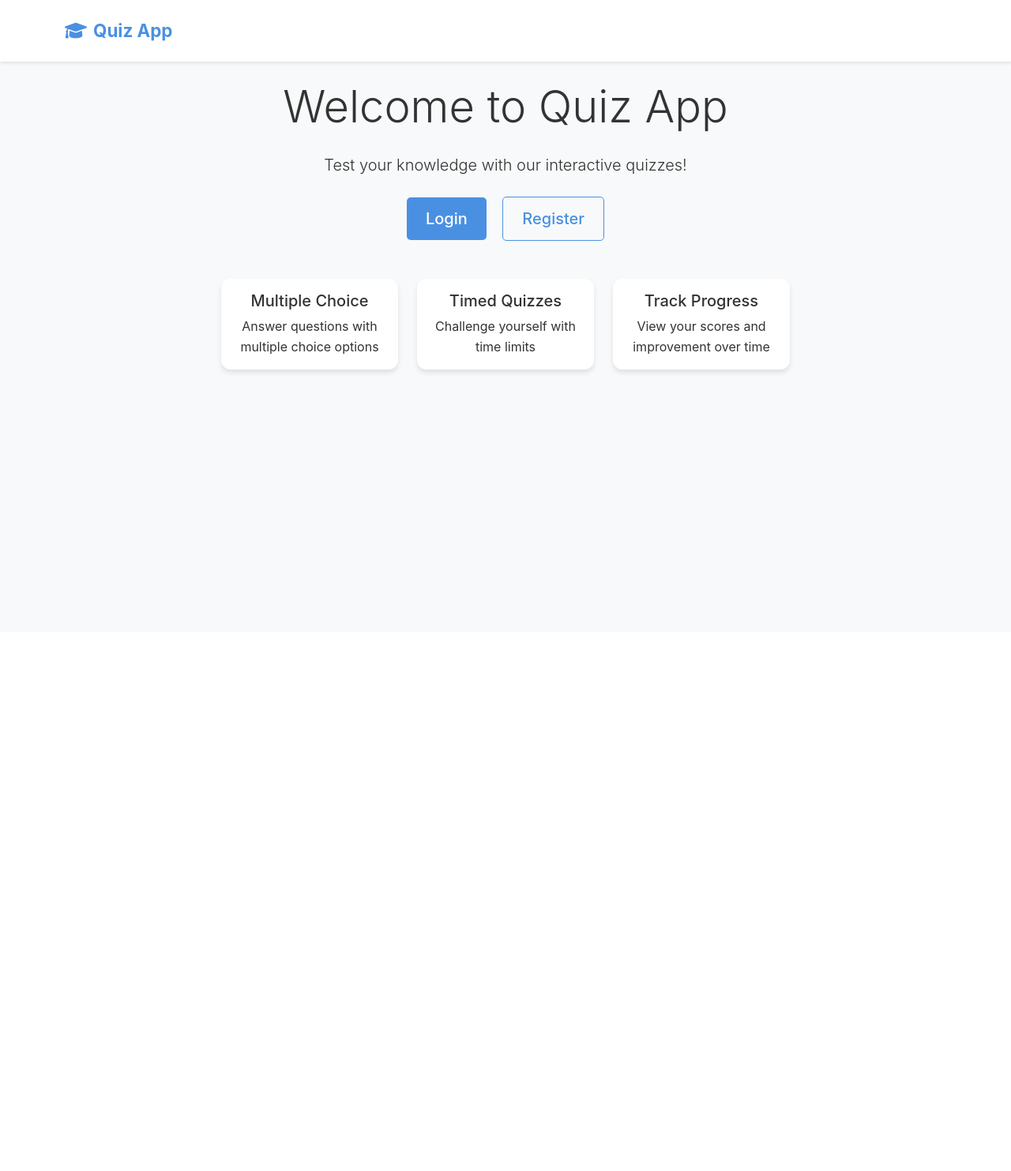
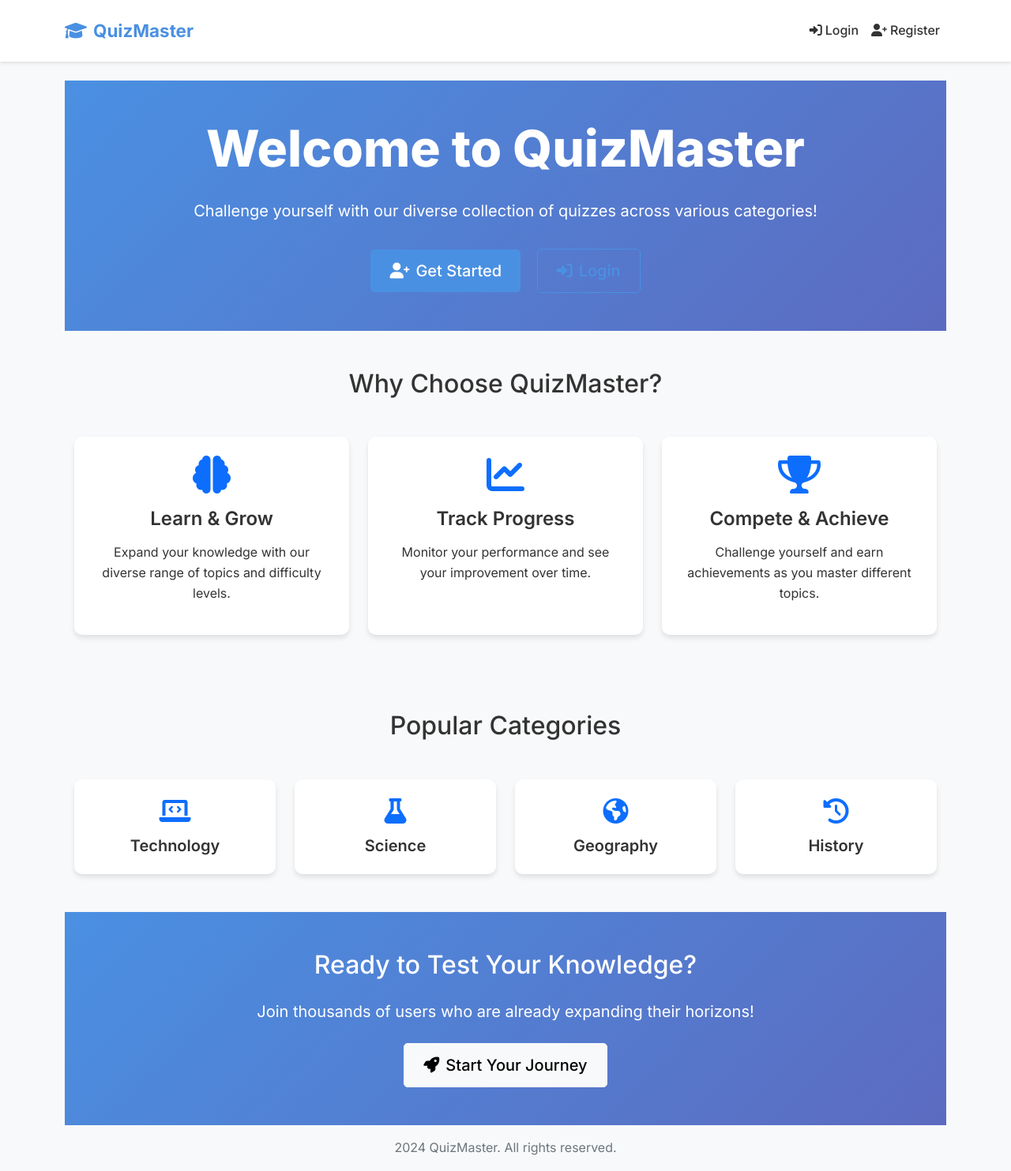
Before and after one commit to amine-zzr/quiz_app, a Flask app: page / in a window 1280 px wide. Shown: the whole page at 79% size. Before the commit the page ends 474 px from the top, so only its background shows below. Run offline with Flask 3, Linux system fonts and the light colour scheme.

Commit message:
refactored landing page to a more engaging and modern design

```diff
--- a/templates/base.html
+++ b/templates/base.html
@@ -3,16 +3,20 @@
 <head>
     <meta charset="UTF-8">
     <meta name="viewport" content="width=device-width, initial-scale=1.0">
-    <title>{% block title %}Quiz App{% endblock %}</title>
+    <title>{% block title %}QuizMaster{% endblock %}</title>
+    <link rel="preconnect" href="https://fonts.googleapis.com">
+    <link rel="preconnect" href="https://fonts.gstatic.com" crossorigin>
+    <link href="https://fonts.googleapis.com/css2?family=Inter:wght@400;500;600;700;800&display=swap" rel="stylesheet">
     <link href="https://cdn.jsdelivr.net/npm/bootstrap@5.1.3/dist/css/bootstrap.min.css" rel="stylesheet">
     <link href="https://cdnjs.cloudflare.com/ajax/libs/font-awesome/6.0.0/css/all.min.css" rel="stylesheet">
     <link rel="stylesheet" href="{{ url_for('static', filename='styles.css') }}">
+    {% block styles %}{% endblock %}
 </head>
 <body>
-    <nav class="navbar navbar-expand-lg navbar-dark bg-dark">
+    <nav class="navbar navbar-expand-lg navbar-light">
         <div class="container">
             <a class="navbar-brand" href="{{ url_for('index') }}">
-                <i class="fas fa-graduation-cap me-2"></i>Quiz App
+                <i class="fas fa-graduation-cap me-2"></i>QuizMaster
             </a>
             <button class="navbar-toggler" type="button" data-bs-toggle="collapse" data-bs-target="#navbarNav">
                 <span class="navbar-toggler-icon"></span>
@@ -21,7 +25,7 @@
                 <ul class="navbar-nav ms-auto">
                     {% if current_user.is_authenticated %}
                         <li class="nav-item">
-                            <a class="nav-link active" href="{{ url_for('dashboard') }}">
+                            <a class="nav-link" href="{{ url_for('dashboard') }}">
                                 <i class="fas fa-tachometer-alt me-1"></i>Dashboard
                             </a>
                         </li>
@@ -47,9 +51,9 @@
         </div>
     </nav>
 
-    <div class="container mt-4">
-        {% with messages = get_flashed_messages(with_categories=true) %}
-            {% if messages %}
+    {% with messages = get_flashed_messages(with_categories=true) %}
+        {% if messages %}
+            <div class="container mt-3">
                 {% for category, message in messages %}
                     <div class="alert alert-{{ category }} alert-dismissible fade show" role="alert">
                         {% if category == 'success' %}
@@ -63,11 +67,19 @@
                         <button type="button" class="btn-close" data-bs-dismiss="alert" aria-label="Close"></button>
                     </div>
                 {% endfor %}
-            {% endif %}
-        {% endwith %}
+            </div>
+        {% endif %}
+    {% endwith %}
 
+    <div class="container mt-4">
         {% block content %}{% endblock %}
     </div>
+
+    <footer class="footer mt-auto py-3 bg-light">
+        <div class="container text-center">
+            <span class="text-muted"> 2024 QuizMaster. All rights reserved.</span>
+        </div>
+    </footer>
 
     <script src="https://cdn.jsdelivr.net/npm/bootstrap@5.1.3/dist/js/bootstrap.bundle.min.js"></script>
     {% block scripts %}{% endblock %}
--- a/templates/index.html
+++ b/templates/index.html
@@ -1,50 +1,127 @@
 {% extends "base.html" %}
 
 {% block content %}
-<div class="container">
-    <div class="row justify-content-center">
-        <div class="col-md-8 text-center">
-            <h1 class="display-4 mb-4">Welcome to Quiz App</h1>
-            <p class="lead mb-4">Test your knowledge with our interactive quizzes!</p>
+<div class="landing-page">
+    <!-- Hero Section -->
+    <section class="hero-section text-center py-5">
+        <div class="container">
+            <h1 class="display-3 mb-4">Welcome to QuizMaster</h1>
+            <p class="lead mb-4">Challenge yourself with our diverse collection of quizzes across various categories!</p>
+            {% if not current_user.is_authenticated %}
+            <div class="cta-buttons">
+                <a href="{{ url_for('register') }}" class="btn btn-primary btn-lg me-3">
+                    <i class="fas fa-user-plus me-2"></i>Get Started
+                </a>
+                <a href="{{ url_for('login') }}" class="btn btn-outline-primary btn-lg">
+                    <i class="fas fa-sign-in-alt me-2"></i>Login
+                </a>
+            </div>
+            {% else %}
+            <a href="{{ url_for('dashboard') }}" class="btn btn-primary btn-lg">
+                <i class="fas fa-play-circle me-2"></i>Start Quizzing
+            </a>
+            {% endif %}
+        </div>
+    </section>
 
-            {% if current_user.is_authenticated %}
-                <div class="mb-4">
-                    <a href="{{ url_for('dashboard') }}" class="btn btn-primary btn-lg">Go to Dashboard</a>
-                </div>
-            {% else %}
-                <div class="mb-4">
-                    <a href="{{ url_for('login') }}" class="btn btn-primary btn-lg me-3">Login</a>
-                    <a href="{{ url_for('register') }}" class="btn btn-outline-primary btn-lg">Register</a>
-                </div>
-            {% endif %}
-
-            <div class="row mt-5">
+    <!-- Features Section -->
+    <section class="features-section py-5 bg-light">
+        <div class="container">
+            <h2 class="text-center mb-5">Why Choose QuizMaster?</h2>
+            <div class="row g-4">
                 <div class="col-md-4">
-                    <div class="card h-100">
-                        <div class="card-body">
-                            <h5 class="card-title">Multiple Choice</h5>
-                            <p class="card-text">Answer questions with multiple choice options</p>
+                    <div class="feature-card text-center p-4">
+                        <div class="feature-icon mb-3">
+                            <i class="fas fa-brain fa-3x text-primary"></i>
                         </div>
+                        <h3>Learn & Grow</h3>
+                        <p>Expand your knowledge with our diverse range of topics and difficulty levels.</p>
                     </div>
                 </div>
                 <div class="col-md-4">
-                    <div class="card h-100">
-                        <div class="card-body">
-                            <h5 class="card-title">Timed Quizzes</h5>
-                            <p class="card-text">Challenge yourself with time limits</p>
+                    <div class="feature-card text-center p-4">
+                        <div class="feature-icon mb-3">
+                            <i class="fas fa-chart-line fa-3x text-primary"></i>
                         </div>
+                        <h3>Track Progress</h3>
+                        <p>Monitor your performance and see your improvement over time.</p>
                     </div>
                 </div>
                 <div class="col-md-4">
-                    <div class="card h-100">
-                        <div class="card-body">
-                            <h5 class="card-title">Track Progress</h5>
-                            <p class="card-text">View your scores and improvement over time</p>
+                    <div class="feature-card text-center p-4">
+                        <div class="feature-icon mb-3">
+                            <i class="fas fa-trophy fa-3x text-primary"></i>
                         </div>
+                        <h3>Compete & Achieve</h3>
+                        <p>Challenge yourself and earn achievements as you master different topics.</p>
                     </div>
                 </div>
             </div>
         </div>
-    </div>
+    </section>
+
+    <!-- Categories Section -->
+    <section class="categories-section py-5">
+        <div class="container">
+            <h2 class="text-center mb-5">Popular Categories</h2>
+            <div class="row g-4">
+                <div class="col-md-3 col-sm-6">
+                    <div class="category-card text-center p-4">
+                        <i class="fas fa-laptop-code fa-2x mb-3 text-primary"></i>
+                        <h4>Technology</h4>
+                    </div>
+                </div>
+                <div class="col-md-3 col-sm-6">
+                    <div class="category-card text-center p-4">
+                        <i class="fas fa-flask fa-2x mb-3 text-primary"></i>
+                        <h4>Science</h4>
+                    </div>
+                </div>
+                <div class="col-md-3 col-sm-6">
+                    <div class="category-card text-center p-4">
+                        <i class="fas fa-globe-americas fa-2x mb-3 text-primary"></i>
+                        <h4>Geography</h4>
+                    </div>
+                </div>
+                <div class="col-md-3 col-sm-6">
+                    <div class="category-card text-center p-4">
+                        <i class="fas fa-history fa-2x mb-3 text-primary"></i>
+                        <h4>History</h4>
+                    </div>
+                </div>
+            </div>
+        </div>
+    </section>
+
+    <!-- Call to Action -->
+    <section class="cta-section py-5 bg-primary text-white text-center">
+        <div class="container">
+            <h2 class="mb-4">Ready to Test Your Knowledge?</h2>
+            <p class="lead mb-4">Join thousands of users who are already expanding their horizons!</p>
+            {% if not current_user.is_authenticated %}
+            <a href="{{ url_for('register') }}" class="btn btn-light btn-lg">
+                <i class="fas fa-rocket me-2"></i>Start Your Journey
+            </a>
+            {% else %}
+            <a href="{{ url_for('dashboard') }}" class="btn btn-light btn-lg">
+                <i class="fas fa-play-circle me-2"></i>Go to Dashboard
+            </a>
+            {% endif %}
+        </div>
+    </section>
 </div>
 {% endblock %}
+
+{% block scripts %}
+<script>
+    // Add smooth scrolling for anchor links
+    document.querySelectorAll('a[href^="#"]').forEach(anchor => {
+        anchor.addEventListener('click', function (e) {
+            e.preventDefault();
+            document.querySelector(this.getAttribute('href')).scrollIntoView({
+                behavior: 'smooth'
+            });
+        });
+    });
+</script>
+{% endblock %}
```
